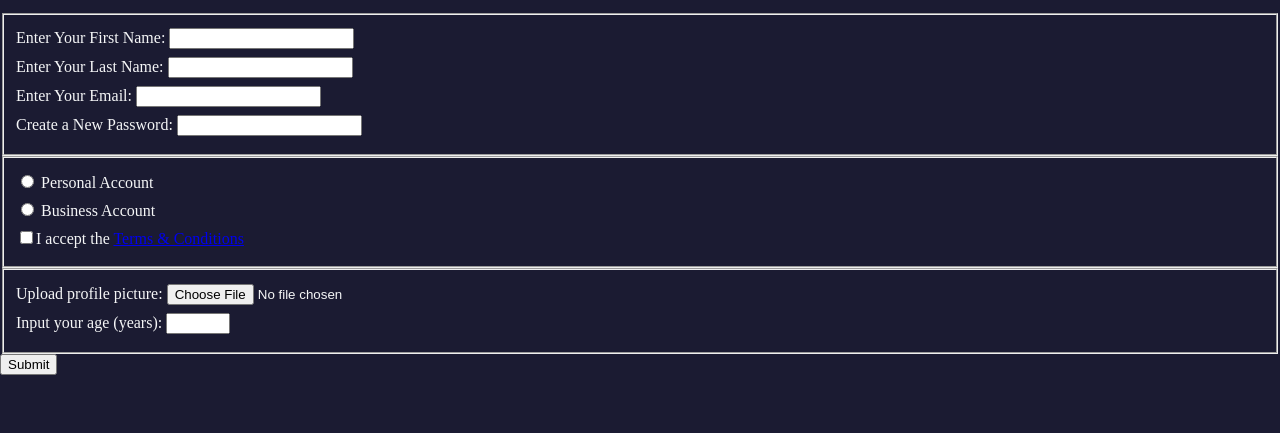
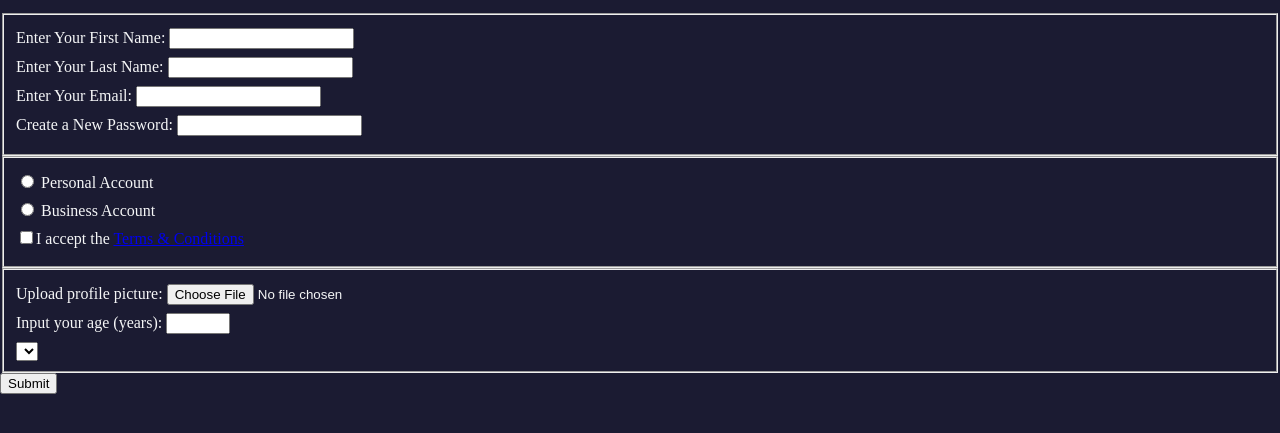
Before and after one commit to iBarakaa/FCC_htmlcssventures, a plain HTML site: page forms/index.html in a window 1280 px wide. Shown: the part 101-534 px from the top of the page. Drawn offline with Linux system fonts and the light colour scheme.

Commit message:
Skeleton of the dropdown

```diff
--- a/forms/index.html
+++ b/forms/index.html
@@ -44,6 +44,14 @@
             <!-- the type field number allows input of -ve to +ve number -->
             <!-- min and max attributes are meant for the range -->
             <label>Input your age (years): <input type="number" min="13" max="120"></label>
+            <!-- the select element creates a dropdown -->
+            <select>
+                <option></option>
+                <option></option>
+                <option></option>
+                <option></option>
+                <option></option>
+            </select>
         </fieldset>
         <!-- adds a submit section that sends over the data to specified url -->
         <input type="submit" value="Submit">
```
